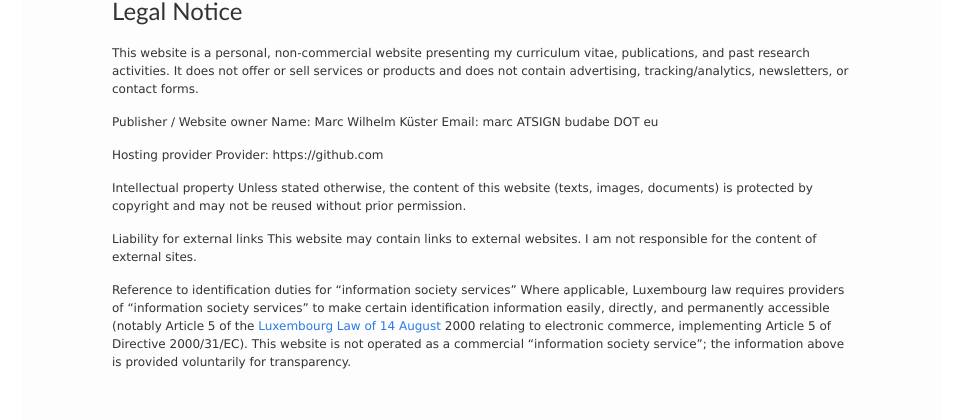
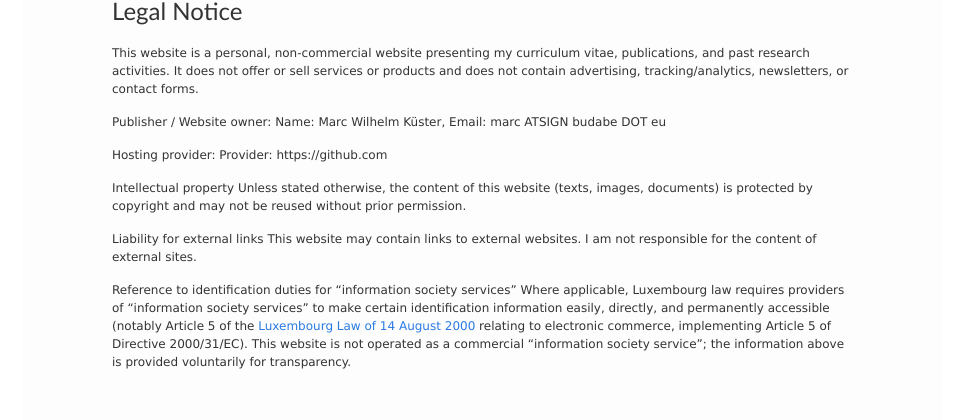
Before and after one commit to mwkuster/mwkuster.github.io, a Jekyll site: the page built from en/impressum.md, in a window 1280 px wide. Shown: the part 181-601 px from the top of the page, without its empty margins (158-1121 px from the left). Built offline with Jekyll 4.4.1, drawn with Linux system fonts in a browser that asks for light colours.

```diff
--- a/en/impressum.md
+++ b/en/impressum.md
@@ -12,11 +12,11 @@ lang: en
 
 This website is a personal, non-commercial website presenting my curriculum vitae, publications, and past research activities. It does not offer or sell services or products and does not contain advertising, tracking/analytics, newsletters, or contact forms.
 
-Publisher / Website owner
-Name: Marc Wilhelm Küster
+Publisher / Website owner:
+Name: Marc Wilhelm Küster,
 Email: marc ATSIGN budabe DOT eu
 
-Hosting provider
+Hosting provider:
 Provider: https://github.com
 
 Intellectual property
@@ -26,4 +26,4 @@ Liability for external links
 This website may contain links to external websites. I am not responsible for the content of external sites.
 
 Reference to identification duties for “information society services”
-Where applicable, Luxembourg law requires providers of “information society services” to make certain identification information easily, directly, and permanently accessible (notably Article 5 of the <a href="http://data.legilux.public.lu/eli/etat/leg/loi/2000/08/14/n8/jo">Luxembourg Law of 14 August</a> 2000 relating to electronic commerce, implementing Article 5 of Directive 2000/31/EC). This website is not operated as a commercial “information society service”; the information above is provided voluntarily for transparency.
+Where applicable, Luxembourg law requires providers of “information society services” to make certain identification information easily, directly, and permanently accessible (notably Article 5 of the <a href="http://data.legilux.public.lu/eli/etat/leg/loi/2000/08/14/n8/jo">Luxembourg Law of 14 August 2000</a> relating to electronic commerce, implementing Article 5 of Directive 2000/31/EC). This website is not operated as a commercial “information society service”; the information above is provided voluntarily for transparency.
```
Also changed, not shown: de/impressum.md (+3 -3 lines).
